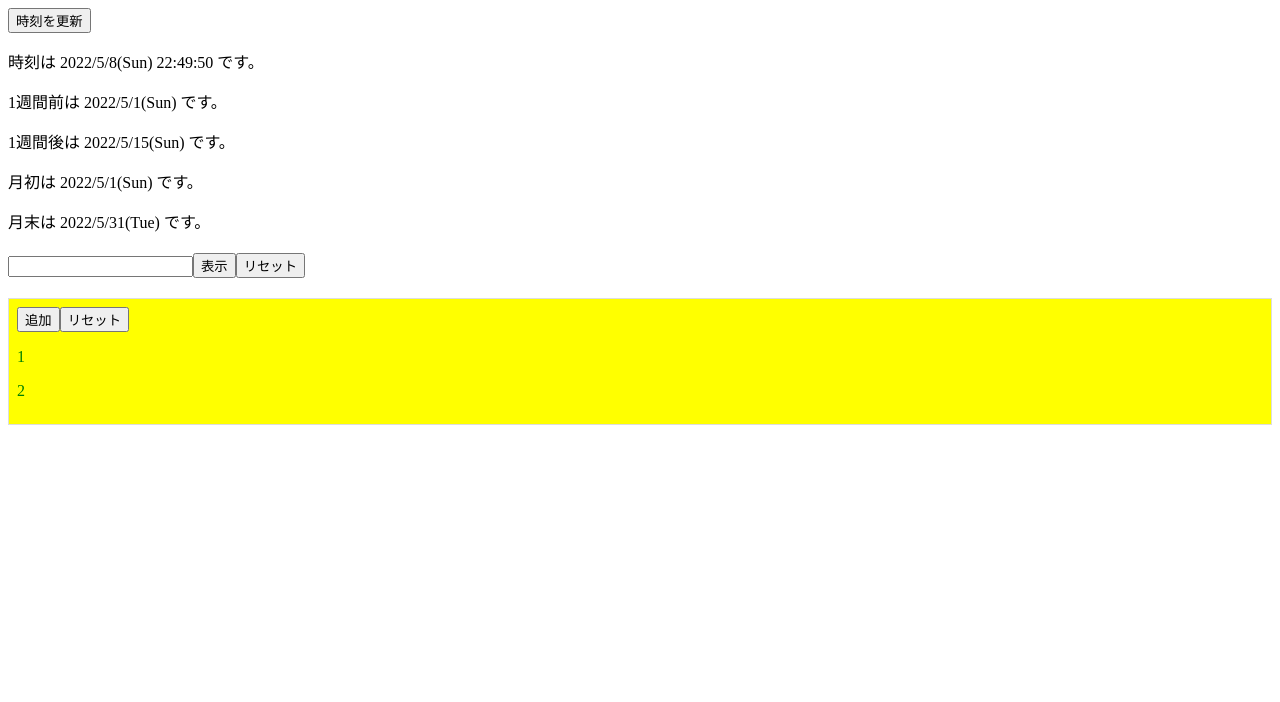
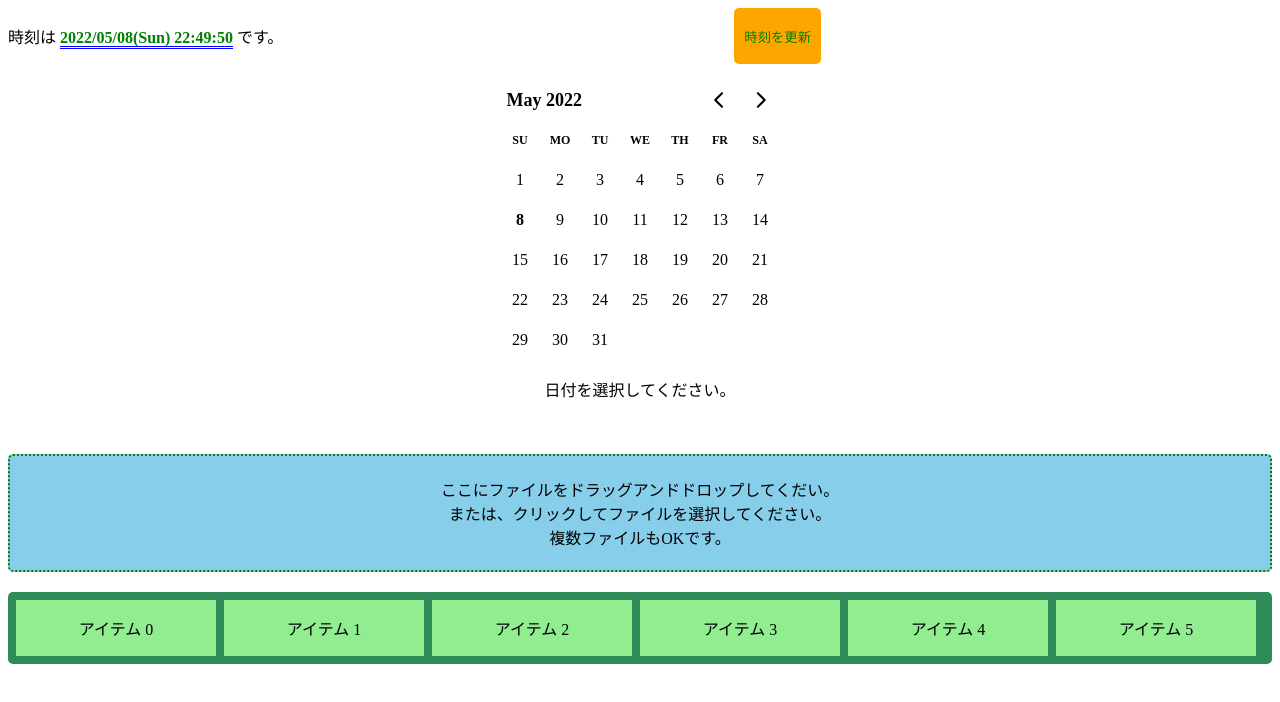
Before and after one commit to arifuku1028/react-lesson2, a React (Create React App) app: page / in a window 1280 px wide. Shown: the top 702 px of the page. Built offline with nearby package versions, Linux system fonts and the light colour scheme.

Commit message:
ライブラリを複数追加

```diff
--- a/src/App.jsx
+++ b/src/App.jsx
@@ -1,13 +1,15 @@
-import { ShowInputContent } from "./components/ShowInputContent";
-import { AddNumber } from "./components/AddNumber";
-import { Time } from "./components/Time";
+import { GetTime } from "./components/GetTime";
+import { Dropzone } from "./components/Dropzone";
+import { DayPick } from "./components/DayPick";
+import { DragAndDrop } from "./components/DragAndDrop";
 
 export const App = () => {
   return (
     <>
-      <Time />
-      <ShowInputContent />
-      <AddNumber />
+      <GetTime />
+      <DayPick />
+      <Dropzone />
+      <DragAndDrop />
     </>
   );
 };
--- a/src/components/AddNumber.jsx
+++ /dev/null
@@ -1,29 +0,0 @@
-import React from "react";
-import { useState } from "react";
-
-export const AddNumber = () => {
-  const containerYellowStyle = {
-    border: "solid 1px #ddd",
-    backgroundColor: "yellow",
-    padding: "8px",
-    color: "green",
-  };
-
-  const [arr, setArr] = useState([1, 2]);
-
-  const onClickAdd = () => {
-    const newArr = [...arr];
-    newArr.push(arr.length + 1);
-    setArr(newArr);
-  };
-
-  return (
-    <div style={containerYellowStyle}>
-      <button onClick={onClickAdd}>追加</button>
-      <button onClick={() => setArr([1, 2])}>リセット</button>
-      {arr.map((val) => (
-        <p key={val}>{val}</p>
-      ))}
-    </div>
-  );
-};
--- /dev/null
+++ b/src/components/DayPick.jsx
@@ -0,0 +1,32 @@
+/** @jsxImportSource @emotion/react */
+import { useState } from "react";
+import { format } from "date-fns";
+import { DayPicker } from "react-day-picker";
+import "react-day-picker/dist/style.css";
+import { css } from "@emotion/react";
+
+export const DayPick = () => {
+  const [selectedDay, setSelectedDay] = useState();
+
+  let footer = <p>日付を選択してください。</p>;
+  if (selectedDay) {
+    footer = <p>{format(selectedDay, "PP")} が選択されています</p>;
+  }
+
+  const containerStyle = css`
+    display: flex;
+    justify-content: center;
+    text-align: center;
+  `;
+
+  return (
+    <div css={containerStyle}>
+      <DayPicker
+        mode="single"
+        selected={selectedDay}
+        onSelect={setSelectedDay}
+        footer={footer}
+      />
+    </div>
+  );
+};
--- /dev/null
+++ b/src/components/DragAndDrop.jsx
@@ -0,0 +1,107 @@
+import { Component } from "react";
+import { DragDropContext, Droppable, Draggable } from "react-beautiful-dnd";
+
+// fake data generator
+const getItems = (count) =>
+  Array.from({ length: count }, (v, k) => k).map((k) => ({
+    id: `item-${k}`,
+    content: `アイテム ${k}`,
+  }));
+
+// a little function to help us with reordering the result
+const reorder = (list, startIndex, endIndex) => {
+  const result = Array.from(list);
+  const [removed] = result.splice(startIndex, 1);
+  result.splice(endIndex, 0, removed);
+
+  return result;
+};
+
+const grid = 8;
+
+const getItemStyle = (isDragging, draggableStyle) => ({
+  // some basic styles to make the items look a bit nicer
+  userSelect: "none",
+  padding: grid * 2,
+  margin: `0 ${grid}px 0 0`,
+  flexGrow: 1,
+  textAlign: "center",
+
+  // change background colour if dragging
+  background: isDragging ? "limegreen" : "lightgreen",
+
+  // styles we need to apply on draggables
+  ...draggableStyle,
+});
+
+const getListStyle = (isDraggingOver) => ({
+  background: isDraggingOver ? "yellow" : "seagreen",
+  display: "flex",
+  padding: grid,
+  overflow: "auto",
+  borderRadius: "5px",
+});
+
+export class DragAndDrop extends Component {
+  constructor(props) {
+    super(props);
+    this.state = {
+      items: getItems(6),
+    };
+    this.onDragEnd = this.onDragEnd.bind(this);
+  }
+
+  onDragEnd(result) {
+    // dropped outside the list
+    if (!result.destination) {
+      return;
+    }
+
+    const items = reorder(
+      this.state.items,
+      result.source.index,
+      result.destination.index
+    );
+
+    this.setState({
+      items,
+    });
+  }
+
+  // Normally you would want to split things out into separate components.
+  // But in this example everything is just done in one place for simplicity
+  render() {
+    return (
+      <DragDropContext onDragEnd={this.onDragEnd}>
+        <Droppable droppableId="droppable" direction="horizontal">
+          {(provided, snapshot) => (
+            <div
+              ref={provided.innerRef}
+              style={getListStyle(snapshot.isDraggingOver)}
+              {...provided.droppableProps}
+            >
+              {this.state.items.map((item, index) => (
+                <Draggable key={item.id} draggableId={item.id} index={index}>
+                  {(provided, snapshot) => (
+                    <div
+                      ref={provided.innerRef}
+                      {...provided.draggableProps}
+                      {...provided.dragHandleProps}
+                      style={getItemStyle(
+                        snapshot.isDragging,
+                        provided.draggableProps.style
+                      )}
+                    >
+                      {item.content}
+                    </div>
+                  )}
+                </Draggable>
+              ))}
+              {provided.placeholder}
+            </div>
+          )}
+        </Droppable>
+      </DragDropContext>
+    );
+  }
+}
--- /dev/null
+++ b/src/components/Dropzone.jsx
@@ -0,0 +1,38 @@
+/** @jsxImportSource @emotion/react */
+import { useCallback, useState } from "react";
+import { useDropzone } from "react-dropzone";
+import { css } from "@emotion/react";
+
+export const Dropzone = () => {
+  const [dndText, setDndText] = useState(
+    "ここにファイルをドラッグアンドドロップしてくだい。\nまたは、クリックしてファイルを選択してください。\n複数ファイルもOKです。"
+  );
+
+  const onDrop = useCallback((acceptedFiles) => {
+    // Do something with the files
+    const fileNames = acceptedFiles.map((file) => file.name);
+    setDndText(`${fileNames.join("\n")}\nがドラッグアンドドロップされました。`);
+  }, []);
+  const { getRootProps, getInputProps, isDragActive } = useDropzone({ onDrop });
+
+  const containerStyle = css`
+    background-color: skyblue;
+    border: green dotted 2px;
+    border-radius: 5px;
+    padding: 5px 20px;
+    margin: 20px auto;
+    white-space: pre-wrap;
+    text-align: center;
+  `;
+
+  return (
+    <div {...getRootProps()} css={containerStyle}>
+      <input {...getInputProps()} />
+      {isDragActive ? (
+        <p>ここにファイルをドロップしてください...</p>
+      ) : (
+        <p>{dndText}</p>
+      )}
+    </div>
+  );
+};
--- /dev/null
+++ b/src/components/GetTime.jsx
@@ -0,0 +1,55 @@
+/** @jsxImportSource @emotion/react */
+import { useState } from "react";
+import dayjs from "dayjs";
+import { css } from "@emotion/react";
+
+export const GetTime = () => {
+  const timeFormat = "YYYY/MM/DD(ddd) HH:mm:ss";
+  const [getTime, setGetTime] = useState(dayjs());
+
+  const containerStyle = css`
+    display: flex;
+  `;
+
+  const paragraphStyle = css`
+    flex-grow: 0;
+  `;
+
+  const timeTextStyle = css`
+    color: green;
+    font-weight: 700;
+    border-bottom: double 3px blue;
+  `;
+
+  const buttonContainerStyle = css`
+    flex-grow: 1;
+    display: flex;
+    justify-content: center;
+  `;
+
+  const buttonStyle = css`
+    color: green;
+    background-color: orange;
+    border: none;
+    border-radius: 5px;
+    padding: 8px 10px;
+    &:hover {
+      opacity: 0.5;
+      cursor: pointer;
+    }
+  `;
+
+  return (
+    <div css={containerStyle}>
+      <p css={paragraphStyle}>
+        時刻は <span css={timeTextStyle}>{getTime.format(timeFormat)}</span>{" "}
+        です。
+      </p>
+      <div css={buttonContainerStyle}>
+        <button css={buttonStyle} onClick={() => setGetTime(dayjs())}>
+          時刻を更新
+        </button>
+      </div>
+    </div>
+  );
+};
--- a/src/components/Message.jsx
+++ /dev/null
@@ -1,6 +0,0 @@
-/* eslint-disable react/prop-types */
-
-export const Message = (props) => {
-  const { color, children = "ゲスト" } = props;
-  return <p style={{ color }}>{`こんにちは!${children}さん`}</p>;
-};
--- a/src/components/ShowInputContent.jsx
+++ /dev/null
@@ -1,20 +0,0 @@
-import { useState } from "react";
-
-export const ShowInputContent = () => {
-  const containerTBMargin = {
-    margin: "20px 0",
-  };
-
-  const [text, setText] = useState("");
-  const onChangeText = (e) => setText(e.target.value);
-  const onClickButton = () => {
-    alert(text);
-  };
-  return (
-    <div style={containerTBMargin}>
-      <input type="text" value={text} onChange={onChangeText} />
-      <button onClick={onClickButton}>表示</button>
-      <button onClick={() => setText("")}>リセット</button>
-    </div>
-  );
-};
--- a/src/components/Time.jsx
+++ /dev/null
@@ -1,19 +0,0 @@
-import { useState } from "react";
-import dayjs from "dayjs";
-
-export const Time = () => {
-  const timeFormat = "YYYY/M/D(ddd) H:m:s";
-  const dateFormat = "YYYY/M/D(ddd)";
-  const [gotTime, setGotTime] = useState(dayjs());
-
-  return (
-    <>
-      <button onClick={() => setGotTime(dayjs())}>時刻を更新</button>
-      <p>時刻は {gotTime.format(timeFormat)} です。</p>
-      <p>1週間前は {gotTime.subtract(1, "week").format(dateFormat)} です。</p>
-      <p>1週間後は {gotTime.add(1, "week").format(dateFormat)} です。</p>
-      <p>月初は {gotTime.startOf("month").format(dateFormat)} です。</p>
-      <p>月末は {gotTime.endOf("month").format(dateFormat)} です。</p>
-    </>
-  );
-};
```
Also changed, not shown: package.json (+19 -14 lines), 2 other files (tests, documents, lock files or other folders).
